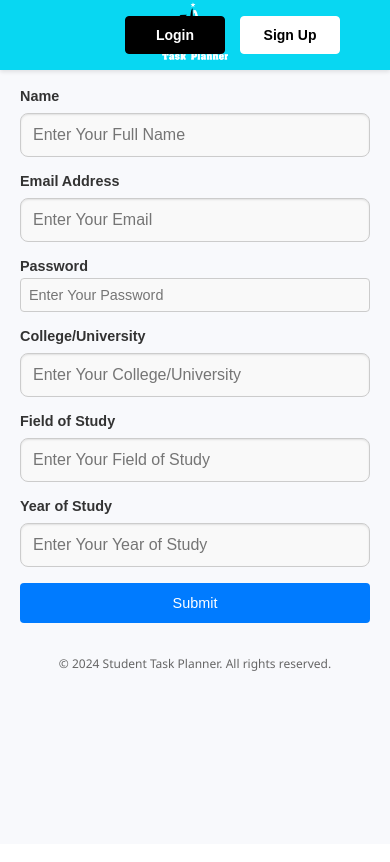
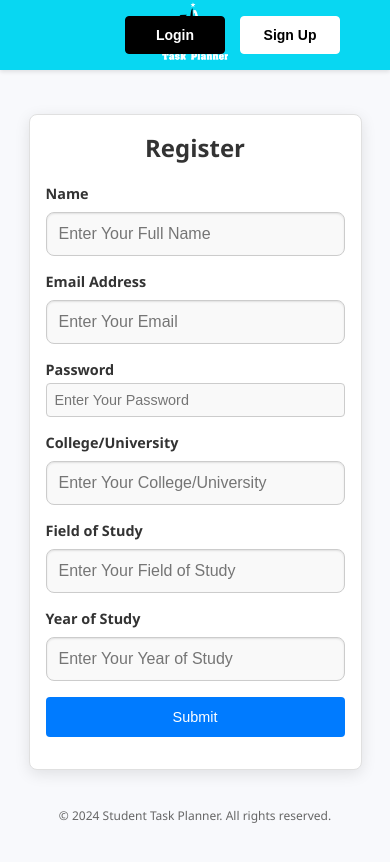
Before and after one commit to AnilaAnilaN/taskPlanner, a React (Vite) app in the folder an/: page /register in a window 390 px wide. Built offline with nearby package versions, Linux system fonts and the light colour scheme.

Commit message:
Update App.css

```diff
--- a/an/src/App.css
+++ b/an/src/App.css
@@ -1,7 +1,22 @@
+/* Global styles for the application */
+* {
+  margin: 0;
+  padding: 0;
+  box-sizing: border-box;
+}
+
+body {
+  font-family: 'Segoe UI', sans-serif;
+  background-color: #f8f9fc;
+  color: #333;
+  min-height: 100vh;
+  display: flex;
+  flex-direction: column;
+}
+
 .app-container {
   display: flex;
-  height: 100vh;
-
+  min-height: 100vh;
 }
 
 .sidebar {
@@ -31,6 +46,76 @@
 
 .main-content {
   flex-grow: 1;
-  background-color:#f8f9fc;
+  background-color: #f8f9fc;
   padding: 20px;
 }
+
+.page-container {
+  display: flex;
+  flex-direction: column;
+  align-items: center;
+  justify-content: center;
+  min-height: 100vh;
+  padding-top: 105px; /* Space for header */
+  padding-bottom: 40px; /* Space for footer */
+}
+
+.form-container {
+  background-color: #ffffff;
+  padding: 2rem;
+  border-radius: 8px;
+  box-shadow: 0 4px 15px rgba(0, 0, 0, 0.1);
+  border: 1px solid #e0e0e0;
+  width: 100%;
+  max-width: 400px;
+  display: flex;
+  flex-direction: column;
+  align-items: center;
+}
+
+.footer-text {
+  position: absolute;
+  bottom: 20px;
+  font-size: 0.75rem;
+  color: #666;
+  text-align: center;
+  width: 100%;
+}
+
+/* Responsive design */
+@media (max-width: 768px) {
+  .sidebar {
+    width: 200px;
+  }
+
+  .main-content {
+    padding: 15px;
+  }
+
+  .form-container {
+    padding: 1.5rem;
+    max-width: 90%;
+  }
+}
+
+@media (max-width: 480px) {
+  .sidebar {
+    width: 100%;
+    position: fixed;
+    top: 0;
+    z-index: 1000;
+  }
+
+  .main-content {
+    padding: 10px;
+  }
+
+  .page-container {
+    padding-top: 80px;
+    padding-bottom: 60px;
+  }
+
+  .form-container {
+    padding: 1rem;
+  }
+}
```
